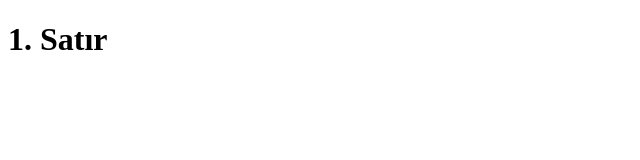
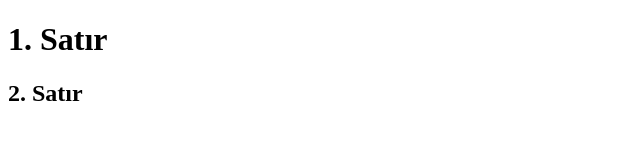
Before and after one commit to EsengulKulaber/WebDevGitDeneme, a plain HTML site: page index.html in a window 1280 px wide. Shown: the whole page, without its empty margins (0-640 px from the left). Drawn offline with Linux system fonts and the light colour scheme.

Commit message:
version 2

```diff
--- a/index.html
+++ b/index.html
@@ -6,6 +6,7 @@
   </head>
   <body>
     <h1>1. Satır</h1>
+    <h2>2. Satır</h2>
 
   </body>
 </html>
```
